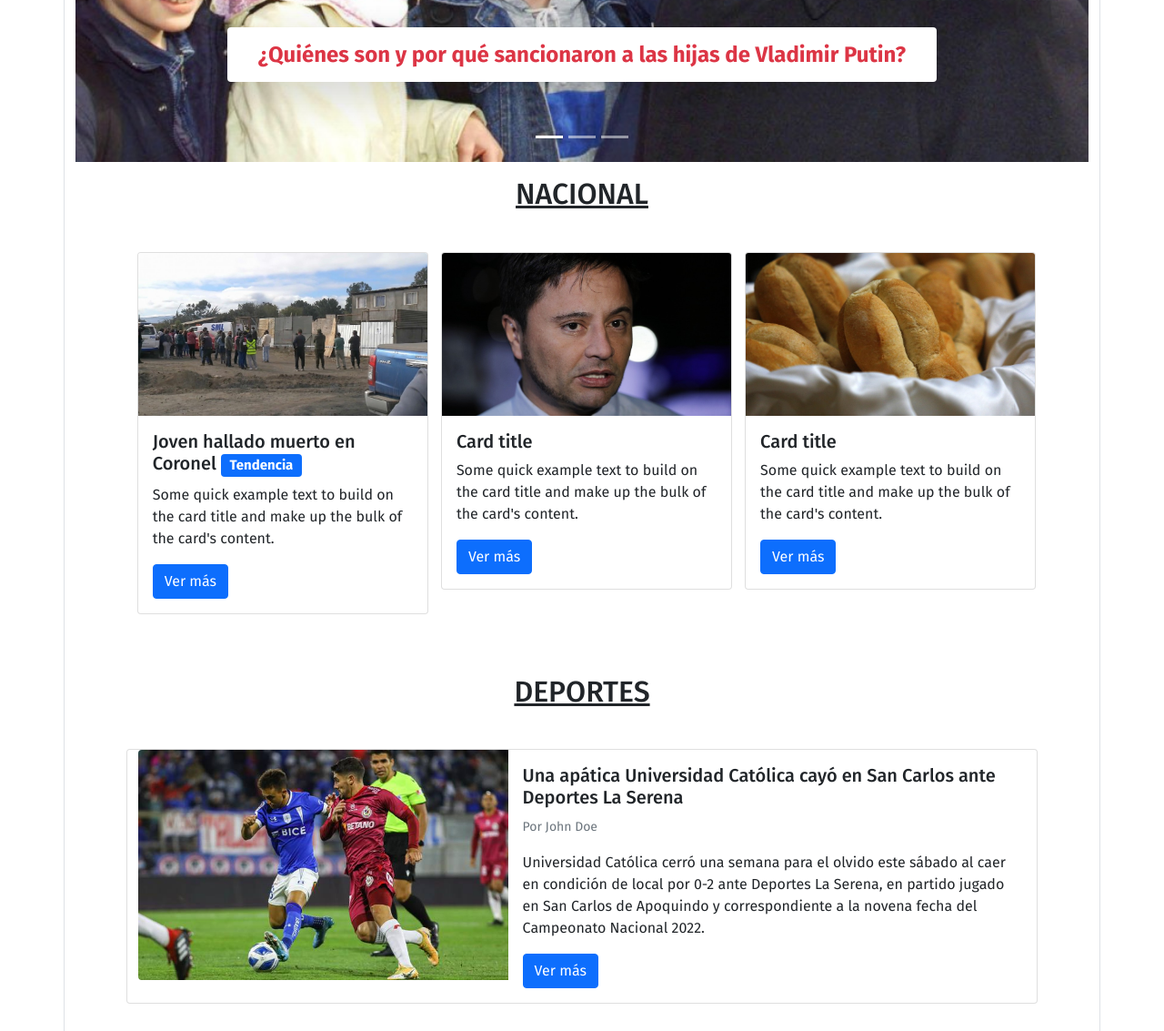
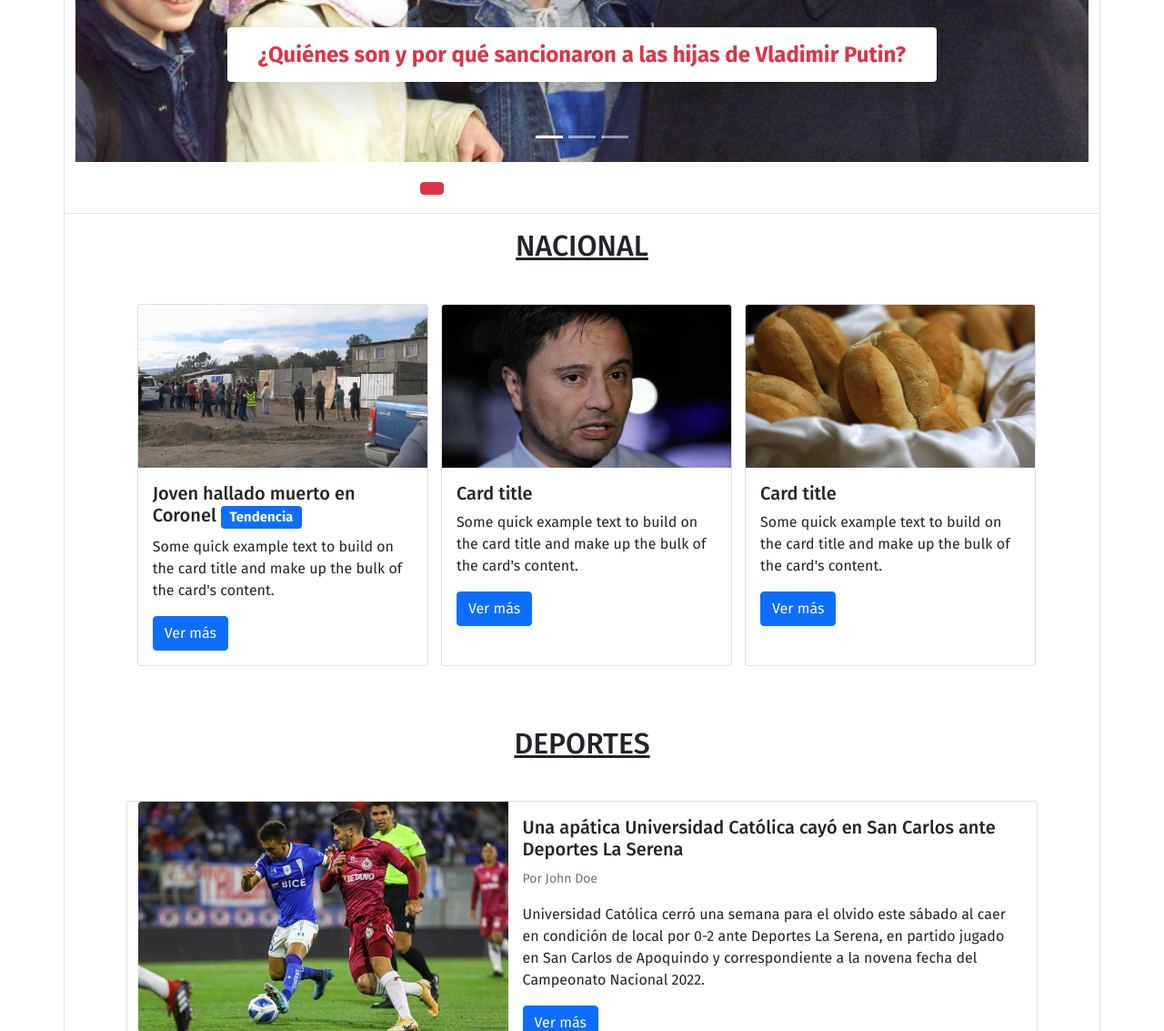
Before and after one commit to cuervolu/PGY3121-008D-Caos-News, a Django app: template CaosNews/webcaosnews/templates/index.html in a window 1280 px wide. Shown: the part 547-1680 px from the top of the page at 91% size. Run offline with Django 3.2, Linux system fonts and the light colour scheme; the template is opened without the code that fills it, so the values that code supplies are empty.

Commit message:
Añade API de dolar

```diff
--- a/CaosNews/webcaosnews/templates/index.html
+++ b/CaosNews/webcaosnews/templates/index.html
@@ -24,13 +24,15 @@
           <div class="carousel-item active">
             <a href="{% url 'mun' %}"><img src="{% static 'img/putin.jpg' %}" class="d-block w-100" alt="..."></a>
             <div class="carousel-caption d-none d-md-block">
-                <h5 class="text-danger fs-4 fw-bold shadow-lg p-3 mb-5 bg-body rounded">¿Quiénes son y por qué sancionaron a las hijas de Vladimir Putin?</h5>
+              <h5 class="text-danger fs-4 fw-bold shadow-lg p-3 mb-5 bg-body rounded">¿Quiénes son y por qué sancionaron
+                a las hijas de Vladimir Putin?</h5>
             </div>
           </div>
           <div class="carousel-item">
             <img src="{% static 'img/accidente.jpg' %}" class="d-block w-100" alt="...">
             <div class="carousel-caption d-none d-md-block">
-                <h5 class="text-danger fs-4 fw-bold shadow-lg p-3 mb-5 bg-body rounded">Joven hallado muerto en Coronel: Esto es lo que se sabe del caso y las pistas que permitieron encontrar su cuerpo</h5>
+              <h5 class="text-danger fs-4 fw-bold shadow-lg p-3 mb-5 bg-body rounded">Joven hallado muerto en Coronel:
+                Esto es lo que se sabe del caso y las pistas que permitieron encontrar su cuerpo</h5>
             </div>
           </div>
           <div class="carousel-item">
@@ -55,12 +57,20 @@
     </div>
   </div>
 </div>
+<div class="container border border-top-0 py-3" id="contenido">
+<div class="row justify-content-center">
+  <div class="col-sm-6 col-md-6 col-lg-4">
+  <div class="btn btn-danger" id="DolarO"></div>
+</div>
+</div>
+</div>
 <!-- Cards -->
 <div class="container border border-top-0" id="contenido">
   <h2 class="h2 text-uppercase text-decoration-underline text-center p-3">Nacional</h2>
-    <div class="row justify-content-center" style="padding-top: 20px; padding-bottom: 50px; margin-left: 5%; margin-right: 5%;"">
-      <div class="col-12 col-sm-6 col-lg-4">
-        <div class="card" style="width: 20rem;">
+  <div class="row justify-content-center"
+    style="padding-top: 20px; padding-bottom: 50px; margin-left: 5%; margin-right: 5%;"">
+      <div class=" col-12 col-sm-6 col-lg-4">
+    <div class="card h-100" style="width: 20rem;">
       <img src="{% static 'img/accidente.jpg' %}" class="card-img-top" alt="...">
       <div class="card-body">
         <h5 class="card-title">Joven hallado muerto en Coronel <span class="badge bg-primary">Tendencia</span></h5>
@@ -71,7 +81,7 @@
     </div>
   </div>
   <div class="col-12 col-sm-6 col-lg-4">
-        <div class="card" style="width: 20rem;">
+    <div class="card h-100" style="width: 20rem;">
       <img src="{% static 'img/politico.jpg' %}" class="card-img-top" alt="...">
       <div class="card-body">
         <h5 class="card-title">Card title</h5>
@@ -82,7 +92,7 @@
     </div>
   </div>
   <div class="col-12 col-sm-6 col-lg-4">
-        <div class="card" style="width: 20rem;">
+    <div class="card h-100" style="width: 20rem;">
       <img src="{% static 'img/pan y carnes.jpg' %}" class="card-img-top" alt="...">
       <div class="card-body">
         <h5 class="card-title">Card title</h5>
@@ -121,5 +131,16 @@
 
 {% endblock contenido %}
 {% block script_final %}
+<script>
+  fetch('https://mindicador.cl/api').then(function (response) {
+    return response.json();
+  }).then(function (dailyIndicators) {
+    document.getElementById("DolarO").innerHTML = 'El valor actual del Dólar observado es $' + dailyIndicators.dolar.valor;
+  }).catch(function (error) {
+    console.log('Requestfailed', error);
+  });
+
+</script>
+
 <script src="{% static 'js/script.js' %}"></script>
 {% endblock script_final %}
```
Lines whose indentation alone changed are shown as unchanged.
